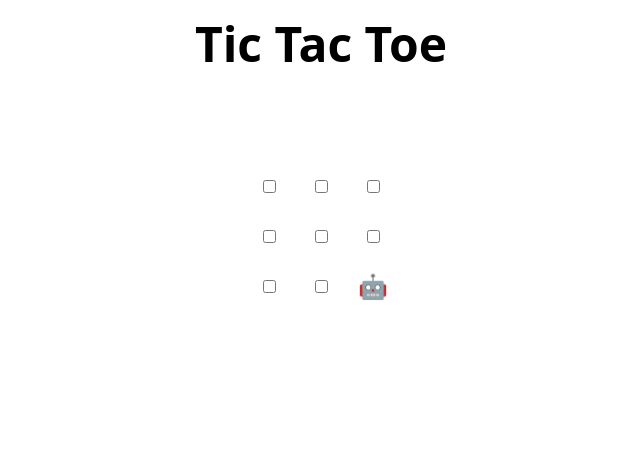
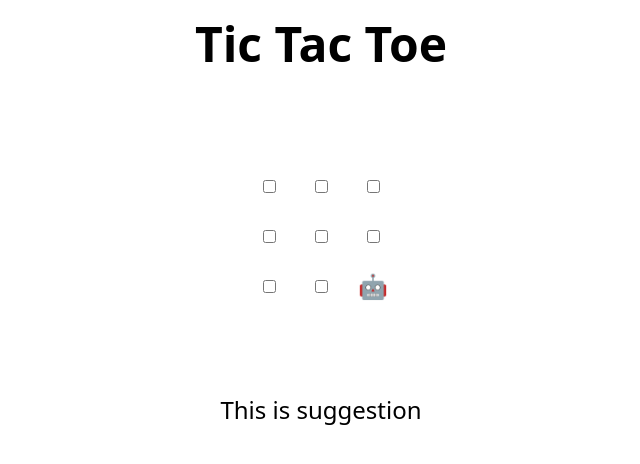
Before and after one commit to Madhavrao2403/skills-review-pull-requests, a plain HTML site: page index.html in a window 1280 px wide. Shown: the whole page, without its empty margins (319-959 px from the left). Drawn offline with Linux system fonts and the light colour scheme.

Commit message:
Update index.html
hello update this

```diff
--- a/index.html
+++ b/index.html
@@ -48,7 +48,7 @@
 </table>
 
 <h2 hidden>Game over, refresh to play again 🧑‍💻 🤖!</h2>
-
+This is suggestion
 <script>
   // Initialization
   const boxes = Array.from(document.querySelectorAll("td"));
```
